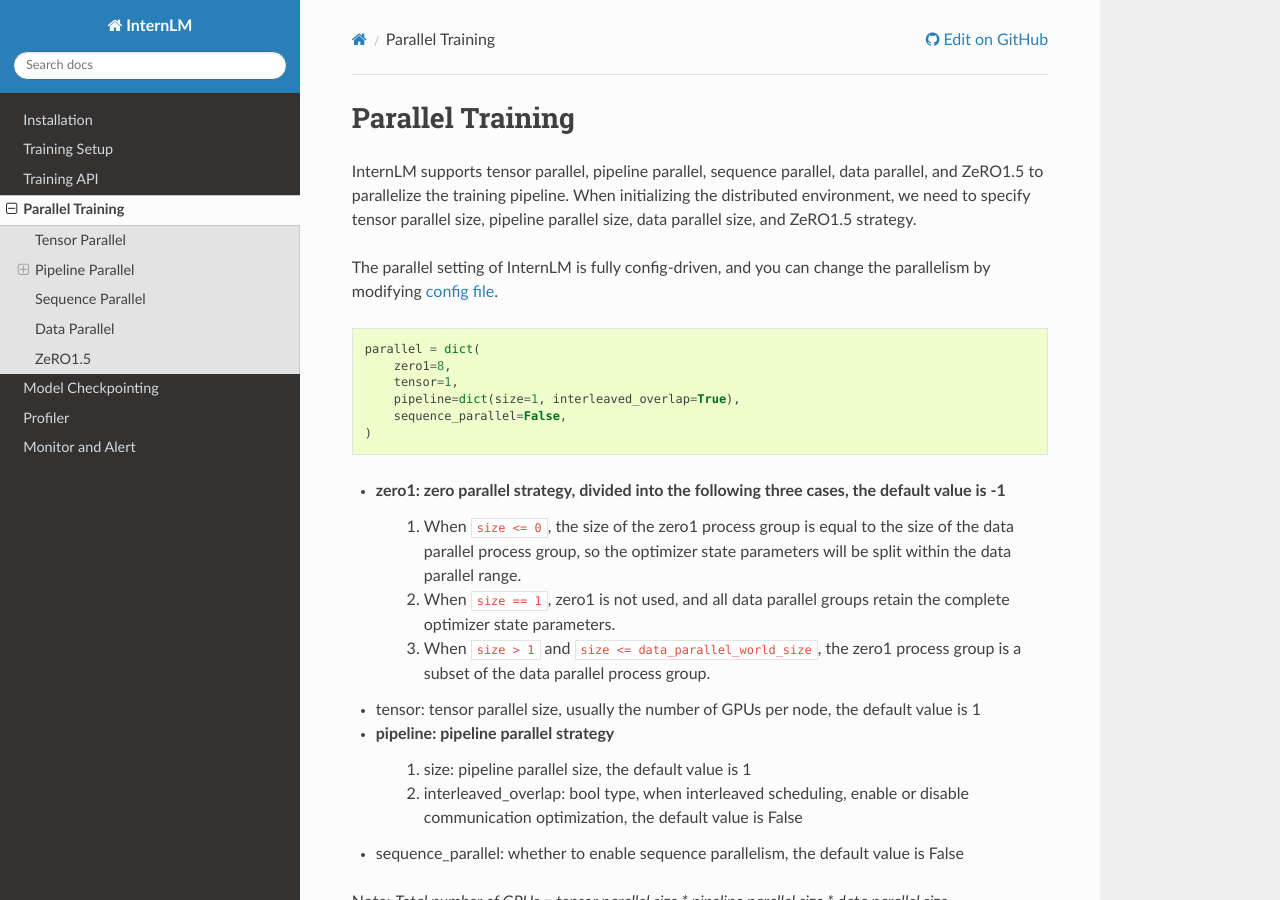
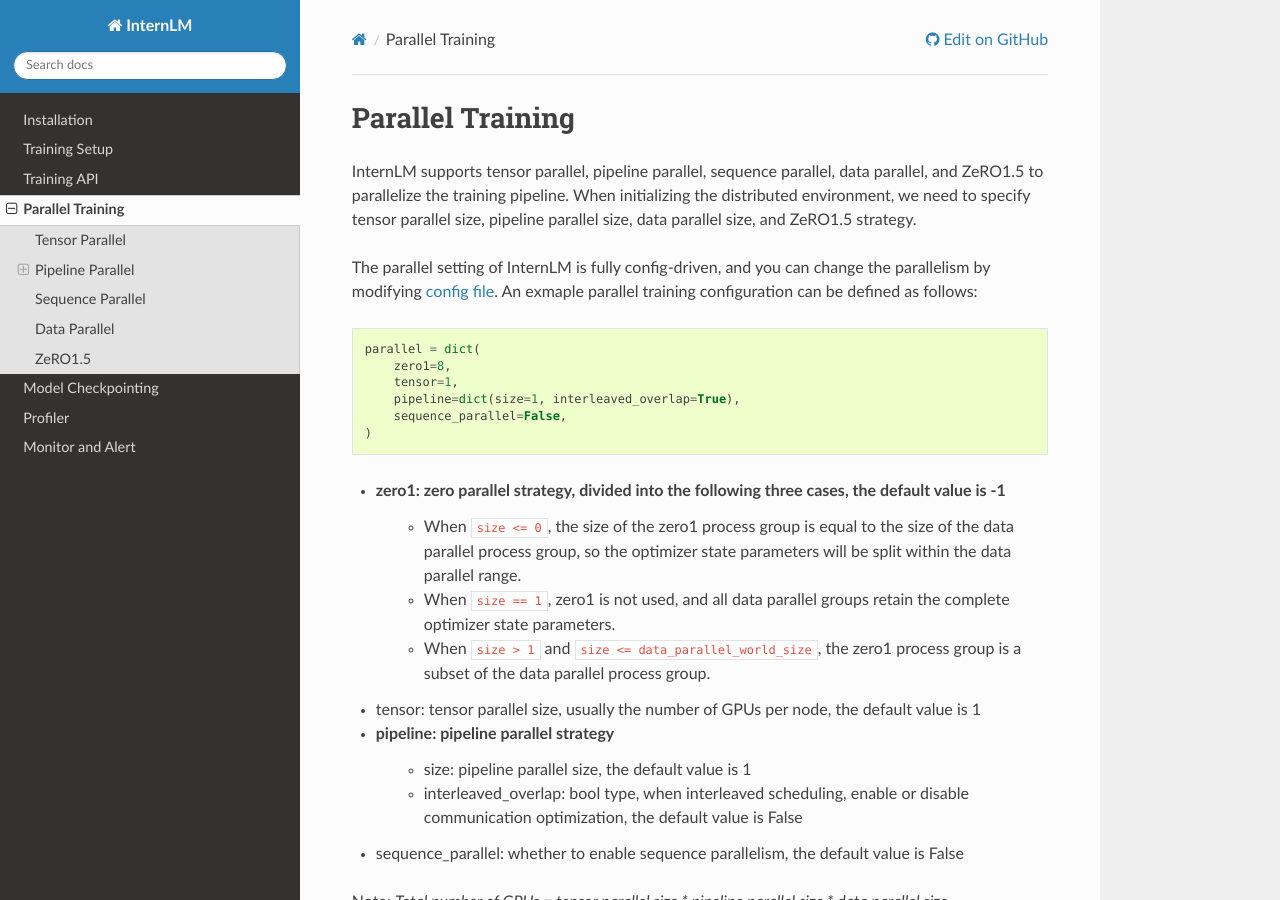
Before and after one commit to InternLM/InternLM, a Sphinx documentation site: the page built from doc/code-docs/source/parallel.rst, in a window 1280 px wide and 900 px high. Built offline with Sphinx 7.4.7 and the Read the Docs theme 2.0.0, drawn with Linux system fonts in a browser that asks for light colours; some of the changed lines change nothing that is shown.

Commit message:
fix reST format

```diff
--- a/doc/code-docs/source/parallel.rst
+++ b/doc/code-docs/source/parallel.rst
@@ -8,7 +8,7 @@
 and ZeRO1.5 strategy.
 
 The parallel setting of InternLM is fully config-driven, and you can change the parallelism by modifying
-`config file <https://github.com/InternLM/InternLM/blob/main/configs/7B_sft.py>`_.
+`config file <https://github.com/InternLM/InternLM/blob/main/configs/7B_sft.py>`_. An exmaple parallel training configuration can be defined as follows:
 
 .. code-block:: python
 
@@ -20,13 +20,13 @@
     )
 
 - zero1: zero parallel strategy, divided into the following three cases, the default value is -1
-    #. When ``size <= 0``, the size of the zero1 process group is equal to the size of the data parallel process group, so the optimizer state parameters will be split within the data parallel range.
-    #. When ``size == 1``, zero1 is not used, and all data parallel groups retain the complete optimizer state parameters.
-    #. When ``size > 1`` and ``size <= data_parallel_world_size``, the zero1 process group is a subset of the data parallel process group.
+    - When ``size <= 0``, the size of the zero1 process group is equal to the size of the data parallel process group, so the optimizer state parameters will be split within the data parallel range.
+    - When ``size == 1``, zero1 is not used, and all data parallel groups retain the complete optimizer state parameters.
+    - When ``size > 1`` and ``size <= data_parallel_world_size``, the zero1 process group is a subset of the data parallel process group.
 - tensor: tensor parallel size, usually the number of GPUs per node, the default value is 1
 - pipeline: pipeline parallel strategy
-    #. size: pipeline parallel size, the default value is 1
-    #. interleaved_overlap: bool type, when interleaved scheduling, enable or disable communication optimization, the default value is False
+    - size: pipeline parallel size, the default value is 1
+    - interleaved_overlap: bool type, when interleaved scheduling, enable or disable communication optimization, the default value is False
 - sequence_parallel: whether to enable sequence parallelism, the default value is False
 
 Note: `Total number of GPUs = tensor parallel size * pipeline parallel size * data parallel size`
```
